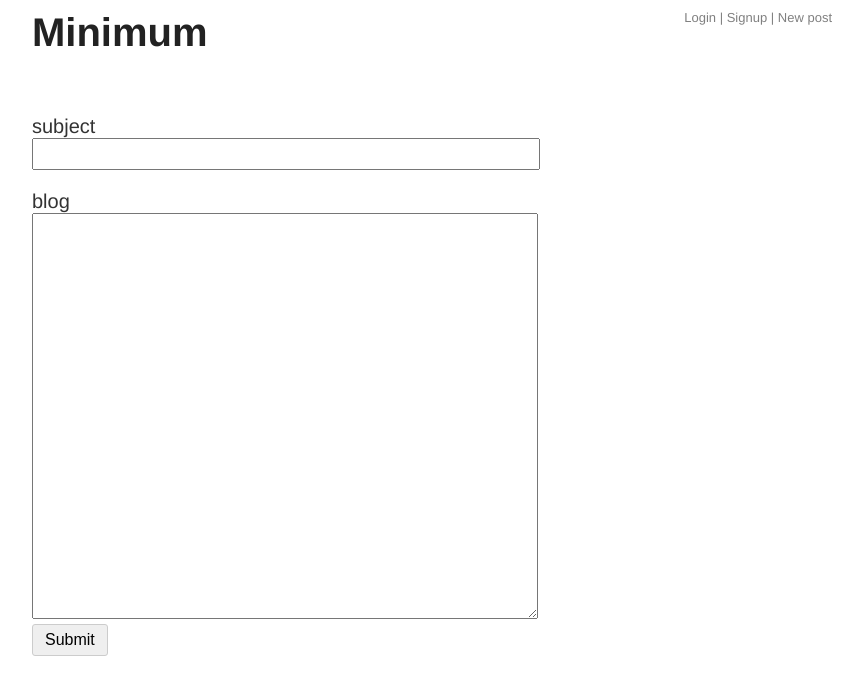
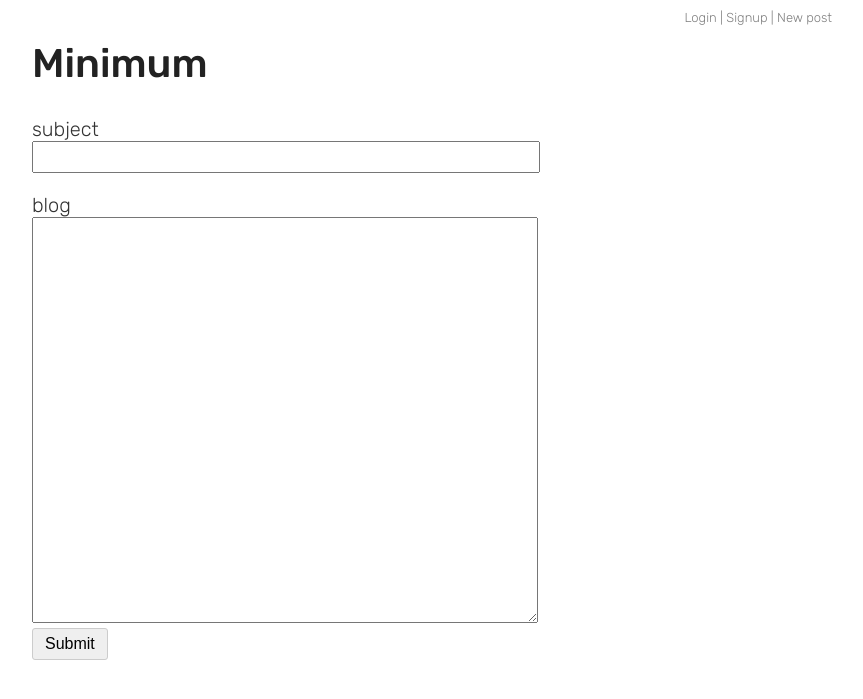
Before and after one commit to felipeskroski-zz/minimum, a Python web app: template templates/newpost.html in a window 1280 px wide. Shown: the top 699 px of the page, without its empty margins (208-1071 px from the left). Run offline with Jinja, Linux system fonts and the light colour scheme; the template is opened without the code that fills it, so the values that code supplies are empty.

Commit message:
tidy up styles

```diff
--- a/static/main.css
+++ b/static/main.css
@@ -1,7 +1,8 @@
 body {
     position: relative;
-    font-family: Helvetica, Arial, sans-serif;
+    font-family: 'Rubik', sans-serif;
     font-size: 14px;
+    font-weight: 200;
 
     width: 800px;
     margin: 0 auto;
@@ -53,14 +54,14 @@ input[type=text] {
     width: 500px;
     font-size: 20px;
     padding: 2px;
-    font-family: monospace;
+    font-family: 'Rubik', sans-serif;
 }
 
 textarea {
   width: 500px;
   height: 400px;
   font-size: 17px;
-  font-family: monospace;
+  font-family: 'Georgia', serif;
 }
 
 input[type=submit] {
@@ -71,9 +72,10 @@ input[type=submit] {
     display: block;
     color: #222;
     font-size: 40px;
-    font-weight: bold;
-    margin-bottom: 60px;
+    font-weight: 500;
+    margin: 30px 0;
     text-decoration: none;
+    font-family: 'Rubik', sans-serif;
 }
 
 .post + .post {
@@ -88,11 +90,13 @@ input[type=submit] {
 
 .post-title {
     font-size: 24px;
-    font-weight: bold;
+    font-weight: 500;
+    font-family: 'Rubik', sans-serif;
 }
 .post-title a{
   text-decoration: none;
   color: #333;
+
 }
 
 .post-date {
@@ -100,6 +104,9 @@ input[type=submit] {
     display: inline-block;
     margin-top: 5px;
     text-transform: uppercase;
+    font-size: 12px;
+    font-weight: 400;
+    font-family: 'Rubik', sans-serif;
 }
 .like {
     font-size: 20px;
@@ -156,6 +163,11 @@ input[type=submit] {
 .form-inline .edit{
   text-decoration: none;
   color: #666;
+  border-radius: 2px;
+  background-color: #eee;
+  padding: 3px 9px;
+  border: 1px solid #bbb;
+
 }
 input[type=submit]{
   padding: 6px 12px;
--- a/templates/base.html
+++ b/templates/base.html
@@ -1,6 +1,7 @@
 <!DOCTYPE html>
 <html>
 <head>
+  <link href="https://fonts.googleapis.com/css?family=Rubik:300,500" rel="stylesheet">
   <link type="text/css" rel="stylesheet" href="/static/main.css" />
 
   <title>Minimum</title>
```
